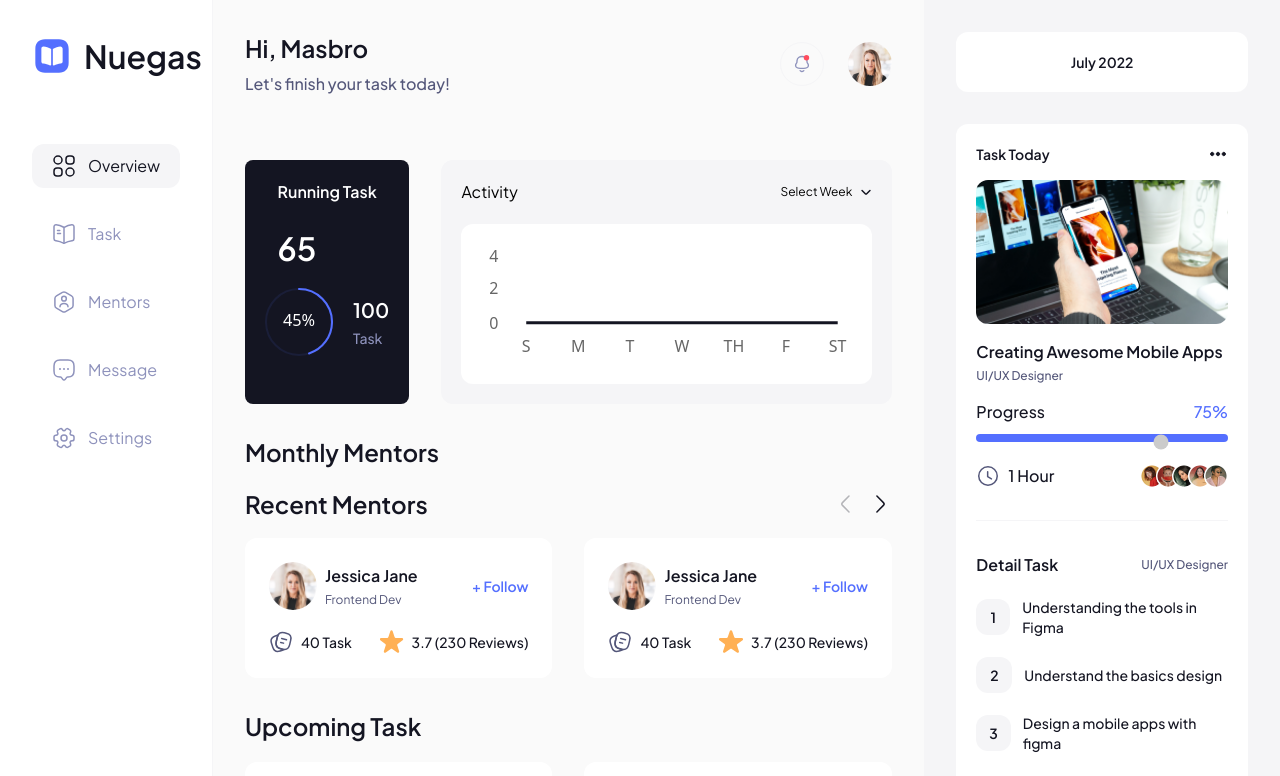
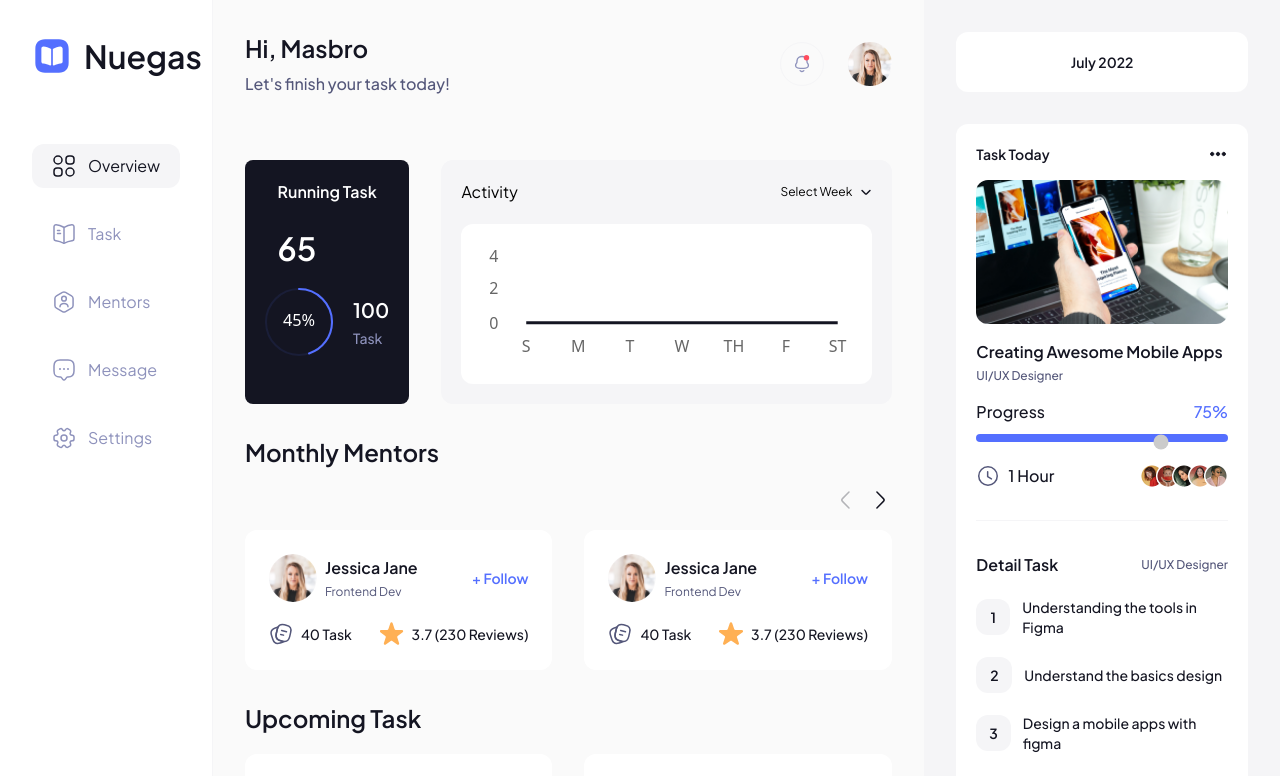
Before and after one commit to pujiragil/nuegas, a React (Vite) app: page / in a window 1280 px wide. Shown: the top 776 px of the page. Built offline with nearby package versions, Linux system fonts and the light colour scheme.

Commit message:
add heading prop

```diff
--- a/src/components/Slider/Mentor/index.tsx
+++ b/src/components/Slider/Mentor/index.tsx
@@ -12,12 +12,18 @@ import {
 } from "react";
 
 interface MentorSliderProps {
+  heading: string;
   smSlide: number;
   lgSlide: number;
   sliders: ReactElement[];
 }
 
-const MentorSlider: FC<MentorSliderProps> = ({ smSlide, lgSlide, sliders }) => {
+const MentorSlider: FC<MentorSliderProps> = ({
+  heading,
+  smSlide,
+  lgSlide,
+  sliders,
+}) => {
   const [isBeginning, setIsBeginning] = useState<boolean>(true);
   const [isEnd, setIsEnd] = useState<boolean>(false);
   const swiperRef = useRef<SwiperRef>(null);
@@ -49,7 +55,7 @@ const MentorSlider: FC<MentorSliderProps> = ({ smSlide, lgSlide, sliders }) => {
     <div className="space-y-[18px]">
       <div className="flex items-center justify-between">
         <h2 className="font-semibold text-secondary-100 text-xl md:text-2xl">
-          Recent Mentors
+          {heading}
         </h2>
         <div className="flex items-center gap-2.5">
           <SliderButton
```
